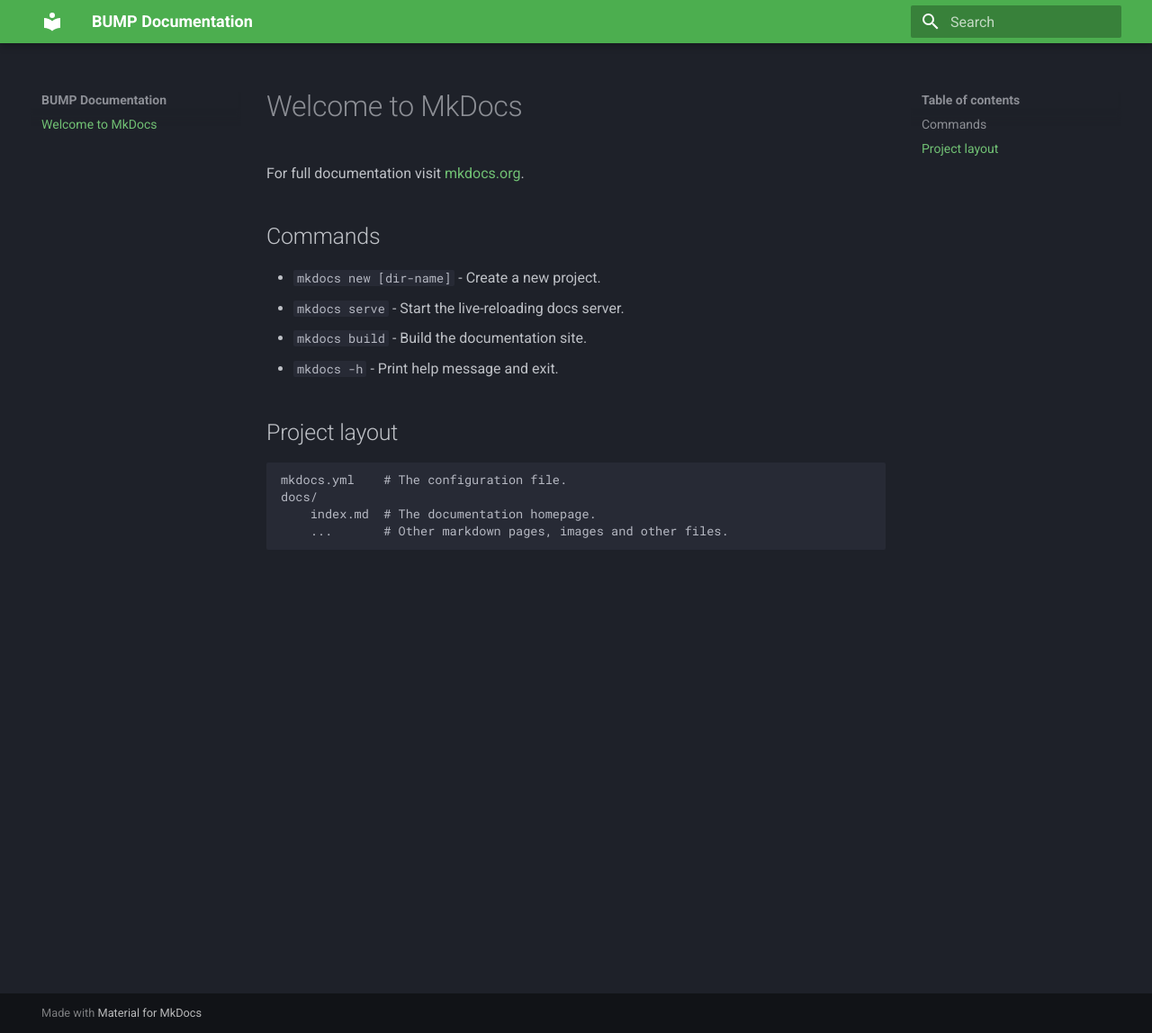
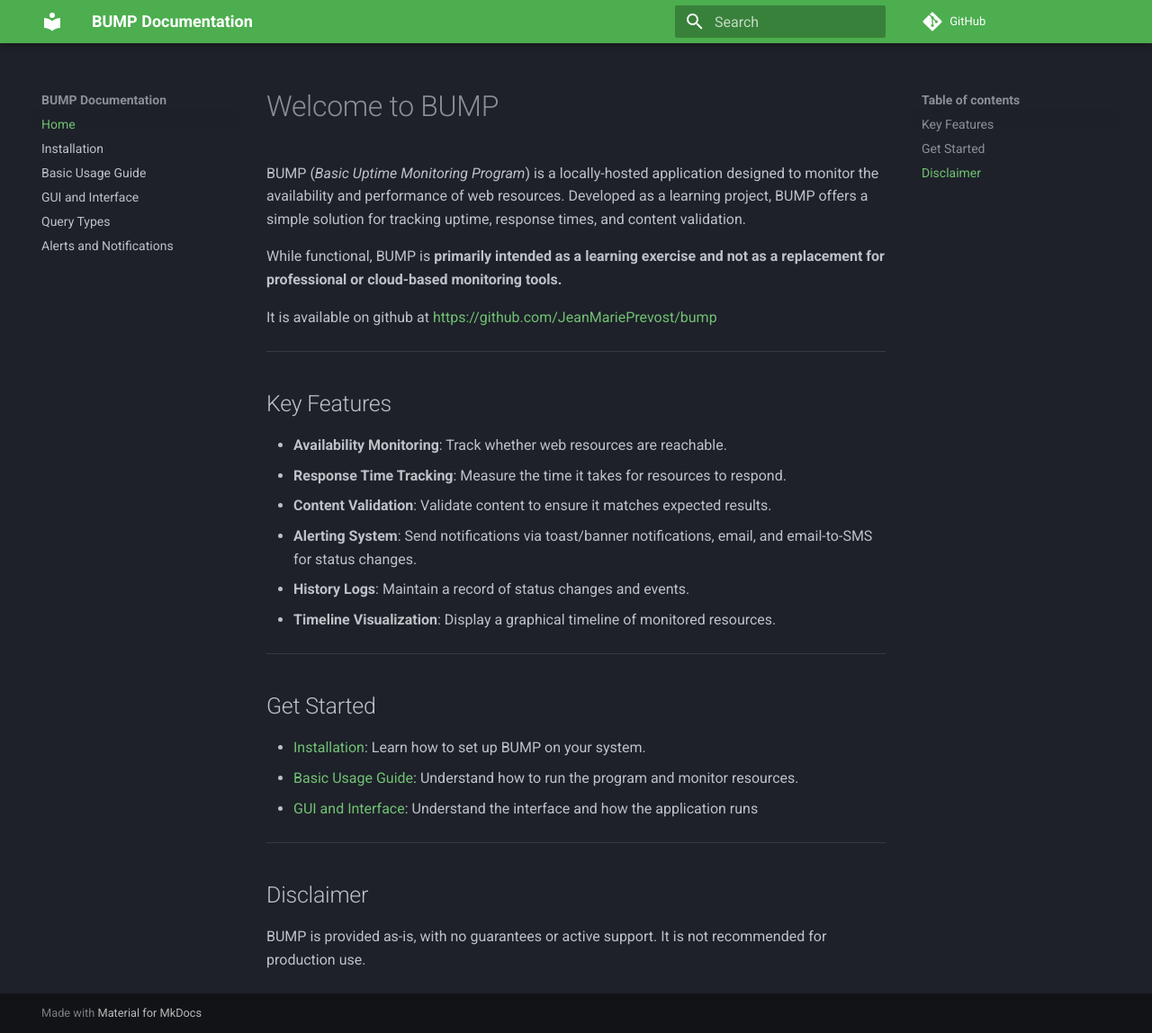
Before and after one commit to JeanMariePrevost/bump, an MkDocs documentation site: the page built from docs/index.md, in a window 1280 px wide and 1148 px high. Shown: the whole window at 90% size. Built offline with MkDocs 1.6.1 and Material for MkDocs 9.7.7, drawn with Linux system fonts in a browser that asks for light colours; comment, search, counter and statistics services are not loaded.

Commit message:
Add mkdocs documentation files

```diff
--- a/docs/index.md
+++ b/docs/index.md
@@ -1,17 +1,29 @@
-# Welcome to MkDocs
+# Welcome to BUMP
 
-For full documentation visit [mkdocs.org](https://www.mkdocs.org).
+BUMP (_Basic Uptime Monitoring Program_) is a locally-hosted application designed to monitor the availability and performance of web resources. Developed as a learning project, BUMP offers a simple solution for tracking uptime, response times, and content validation.
 
-## Commands
+While functional, BUMP is **primarily intended as a learning exercise and not as a replacement for professional or cloud-based monitoring tools.**
 
-* `mkdocs new [dir-name]` - Create a new project.
-* `mkdocs serve` - Start the live-reloading docs server.
-* `mkdocs build` - Build the documentation site.
-* `mkdocs -h` - Print help message and exit.
+It is available on github at [https://github.com/JeanMariePrevost/bump](https://github.com/JeanMariePrevost/bump)
 
-## Project layout
+---
 
-    mkdocs.yml    # The configuration file.
-    docs/
-        index.md  # The documentation homepage.
-        ...       # Other markdown pages, images and other files.
+## Key Features
+- **Availability Monitoring**: Track whether web resources are reachable.
+- **Response Time Tracking**: Measure the time it takes for resources to respond.
+- **Content Validation**: Validate content to ensure it matches expected results.
+- **Alerting System**: Send notifications via toast/banner notifications, email, and email-to-SMS for status changes.
+- **History Logs**: Maintain a record of status changes and events.
+- **Timeline Visualization**: Display a graphical timeline of monitored resources.
+
+---
+
+## Get Started
+- [Installation](installation.md): Learn how to set up BUMP on your system.
+- [Basic Usage Guide](usage.md): Understand how to run the program and monitor resources.
+- [GUI and Interface](interface.md): Understand the interface and how the application runs
+
+---
+
+## Disclaimer
+BUMP is provided as-is, with no guarantees or active support. It is not recommended for production use.
--- a/mkdocs.yml
+++ b/mkdocs.yml
@@ -1,4 +1,13 @@
 site_name: BUMP Documentation
+repo_url: https://github.com/JeanMariePrevost/bump
+
+nav:
+  - Home: index.md
+  - Installation: installation.md
+  - Basic Usage Guide: usage.md
+  - GUI and Interface: interface.md
+  - Query Types: queries.md
+  - Alerts and Notifications: alerts.md
 
 theme:
   name: material
@@ -6,3 +15,6 @@
   palette:
     scheme: slate
     primary: green
+
+markdown_extensions:
+  - attr_list
```
Also changed, not shown: docs/alerts.md (added, +29 -0 lines), docs/installation.md (added, +58 -0 lines), docs/interface.md (added, +67 -0 lines), docs/queries.md (added, +62 -0 lines), docs/usage.md (added, +147 -0 lines), docs/images/dashboard-empty.png (added), docs/images/dashboard-example.png (added), docs/images/monitors-list.png (added), docs/images/new-monitor.png (added), docs/images/summary-down.png (added), docs/images/summary-up.png (added).
